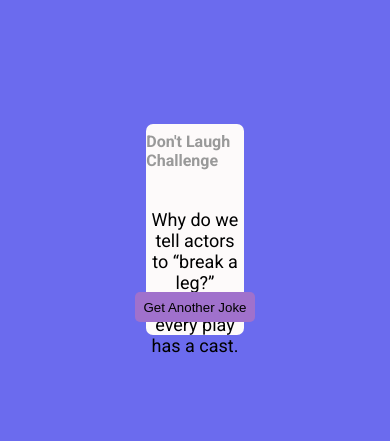
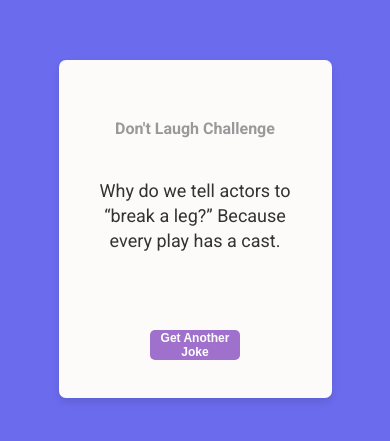
Before and after one commit to etoundijuniorpierre/code_everyday_challenge_100, a plain HTML site: page day_10_Dad Jokes/index.html in a window 390 px wide. Shown: the part 193-634 px from the top of the page. Drawn offline with Linux system fonts and the light colour scheme.

Commit message:
add v_custom projet day_10

```diff
--- a/day_10_Dad Jokes/script.js
+++ b/day_10_Dad Jokes/script.js
@@ -13,5 +13,11 @@
     const jsondata = await reponse.json();
     const paragraphElement = document.querySelector('p');
     const messageJoke = jsondata.joke;
-    paragraphElement.textContent = messageJoke;
+
+
+    paragraphElement.classList.remove('active'); // Reset animation
+    setTimeout(() => {
+        paragraphElement.textContent = messageJoke;
+        paragraphElement.classList.add('active');
+    }, 100); // Delay to reset animation
 })
--- a/day_10_Dad Jokes/style.css
+++ b/day_10_Dad Jokes/style.css
@@ -4,16 +4,15 @@
     box-sizing: border-box;
 }
 
-
 body {
-    margin         : 0;
-    font-family    : 'Roboto', sans-serif;
-    height         : 100vh;
-    display        : flex;
-    flex-direction : column;
-    align-items    : center;
+    margin: 0;
+    font-family: 'Roboto', sans-serif;
+    height: 100vh;
+    display: flex;
+    flex-direction: column;
+    align-items: center;
     justify-content: center;
-    overflow       : hidden;
+    overflow: hidden;
     background: rgb(107, 107, 238);
 }
 
@@ -25,29 +24,56 @@
     flex-direction: column;
     justify-content: center;
     align-items: center;
-    position      : relative;
+    position: relative;
     background: #fdfafa;
+    box-shadow: 0 4px 8px rgba(0, 0, 0, 0.1);
+    padding: 20px;
+    text-align: center;
+    transition: all 0.3s ease-in-out;
 }
 
 button {
     position: absolute;
-    cursor  : pointer;
-    top: 80% ;
- 	left: 50% ;
- 	transform:translate(-50%);
-    background:  rgb(160, 113, 204);
+    cursor: pointer;
+    top: 80%;
+    left: 50%;
+    transform: translate(-50%);
+    background: rgb(160, 113, 204);
+    color: #fff;
     border: none;
     border-radius: 5px;
-    height: 30px;
+    height: 40px;
     width: 120px;
+    font-size: 16px;
+    font-weight: 700;
+    transition: background 0.3s;
 }
 
-.jokeText  {
+button:hover {
+    background: rgb(140, 93, 184);
+}
+
+button:focus {
+    outline: 2px solid rgb(140, 93, 184);
+    outline-offset: 2px;
+}
+
+.jokeText {
     height: 50%;
     width: 90%;
-    text-align: center;
     margin-bottom: 20px;
+    font-size: 18px;
+    font-weight: 400;
+    line-height: 1.4;
+    color: #333;
+    opacity: 0;
+    animation: fadeIn 1s forwards;
+}
 
+@keyframes fadeIn {
+    to {
+        opacity: 1;
+    }
 }
 
 h4 {
@@ -55,9 +81,44 @@
     margin-top: -10px;
 }
 
-p{
-    font-style: bold;
+p {
+    font-weight: bold;
     font-size: 18px;
     font-weight: 400;
+    color: #333;
+}
 
+/* Responsive Design */
+@media (max-width: 768px) {
+    .container {
+        width: 50%;
+        height: 30%;
+    }
+
+    button {
+        width: 100px;
+        height: 35px;
+        font-size: 14px;
+    }
+
+    .jokeText {
+        font-size: 16px;
+    }
 }
+
+@media (max-width: 480px) {
+    .container {
+        width: 70%;
+        height: 40%;
+    }
+
+    button {
+        width: 90px;
+        height: 30px;
+        font-size: 12px;
+    }
+
+    .jokeText {
+        font-size: 14px;
+    }
+}
```
